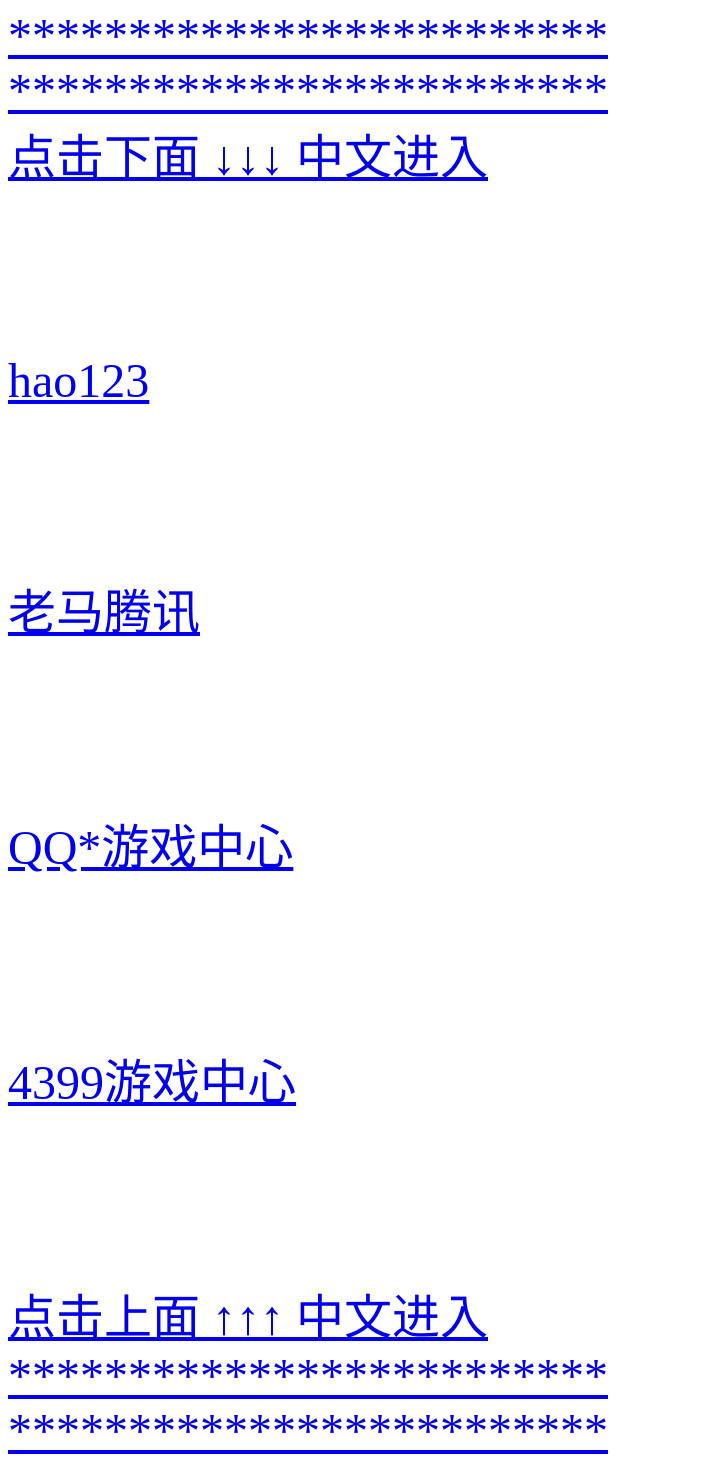
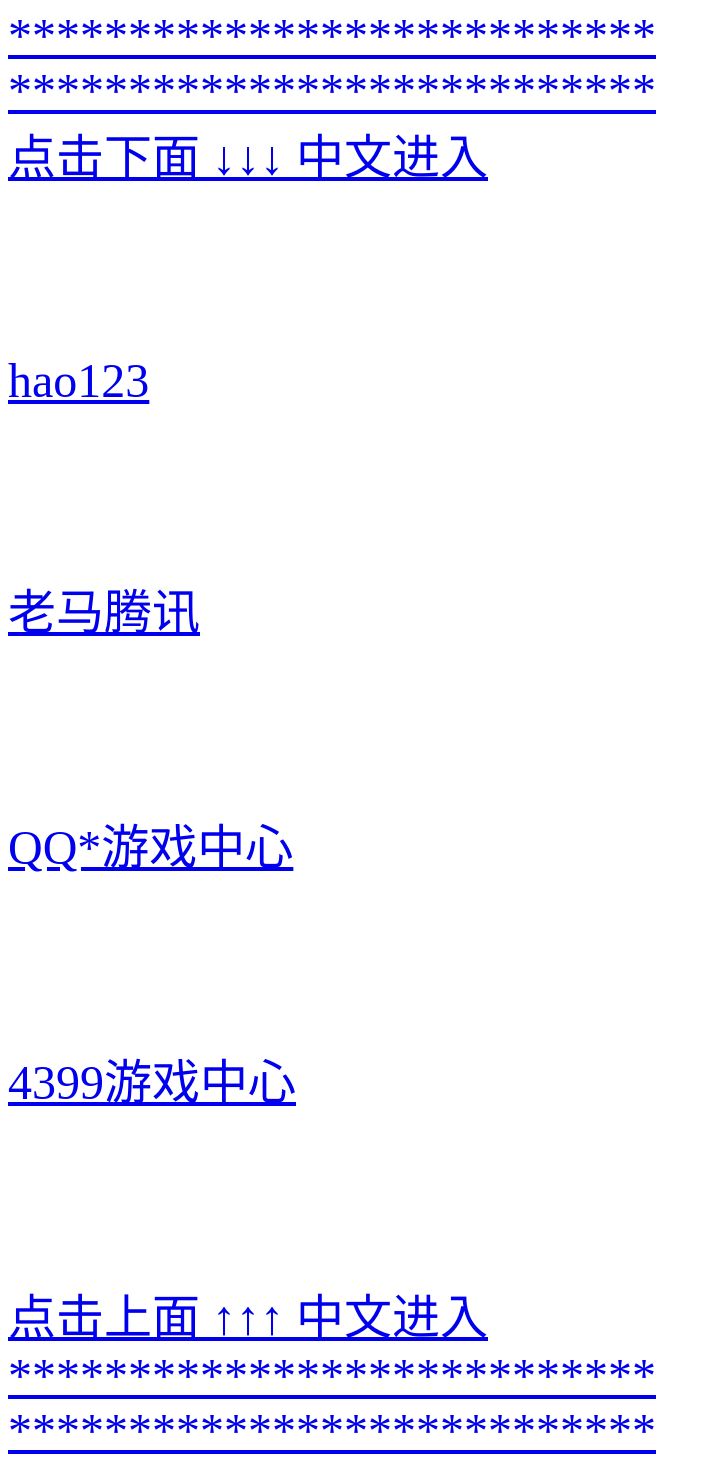
Before and after one commit to paozhuyao/jjjj11, a plain HTML site: page index.html in a window 1280 px wide. Shown: the whole page, without its empty margins (0-711 px from the left). Drawn offline with Linux system fonts and the light colour scheme.

Commit message:
Update index.html

```diff
--- a/index.html
+++ b/index.html
@@ -2,16 +2,16 @@
 <html>
 
   <font size="80">
-    <a href="https://www.baidu.com/">*************************</a><br>
-    <a href="https://www.baidu.com/">*************************</a><br>
+    <a href="https://www.baidu.com/">***************************</a><br>
+    <a href="https://www.baidu.com/">***************************</a><br>
     <a href="https://www.baidu.com/">点击下面 ↓↓↓ 中文进入</a><br><br><br><br>
     <a href="https://www.hao123.com/">hao123</a><br><br><br><br>
     <a href="https://www.qq.com/">老马腾讯</a><br><br><br><br>
     <a href="https://pcgame.qqbrowser.qq.com/main/">QQ*游戏中心</a><br><br><br><br>
     <a href="https://www.4399.com/">4399游戏中心</a><br><br><br><br>
     <a href="https://www.baidu.com/">点击上面 ↑↑↑ 中文进入</a><br>
-    <a href="https://www.baidu.com/">*************************</a><br>
-    <a href="https://www.baidu.com/">*************************</a><br>
+    <a href="https://www.baidu.com/">***************************</a><br>
+    <a href="https://www.baidu.com/">***************************</a><br>
   </font>
 
 
```
